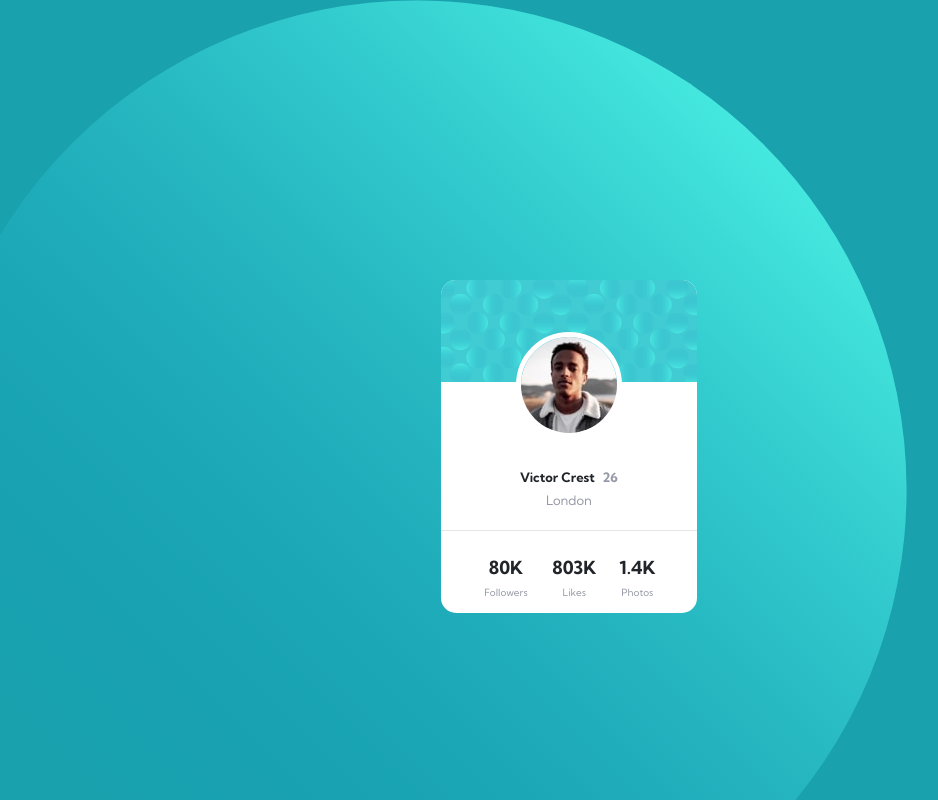
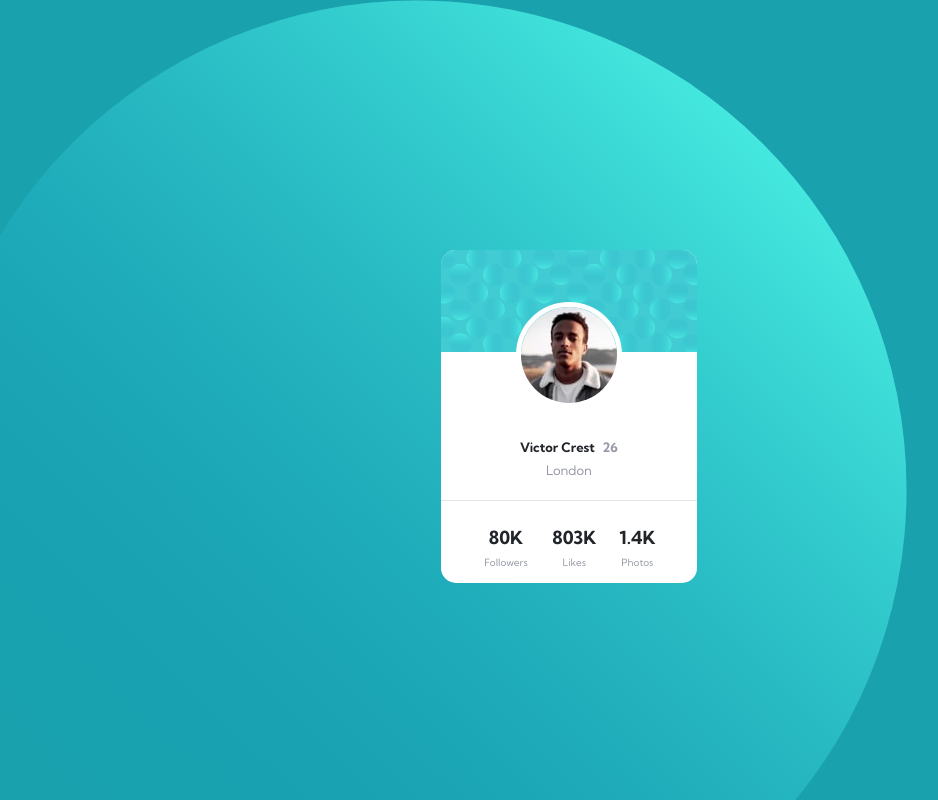
Before and after one commit to DanielJ1337/profile-card-component, a plain HTML site: page index.html in a window 1280 px wide. Shown: the whole page, without its empty margins (71-1009 px from the left). Drawn offline with nearby package versions, Linux system fonts and the light colour scheme.

Commit message:
Add files via upload

```diff
--- a/style.css
+++ b/style.css
@@ -17,7 +17,7 @@ body{
 
 .card-container{
     position: relative;
-    top: 28rem;
+    top: 25rem;
     width: 20%;
     margin: auto auto;
  }
```
